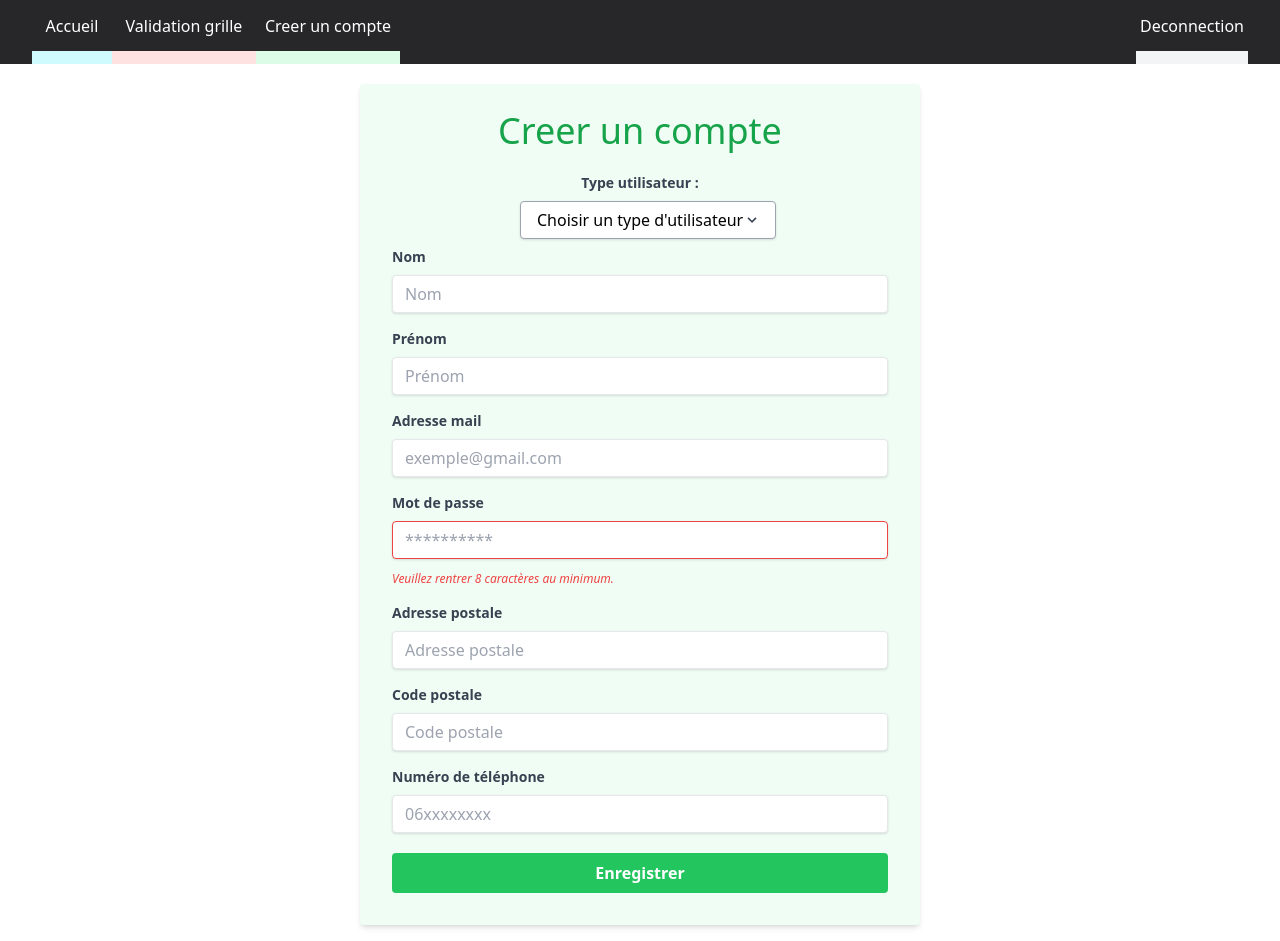
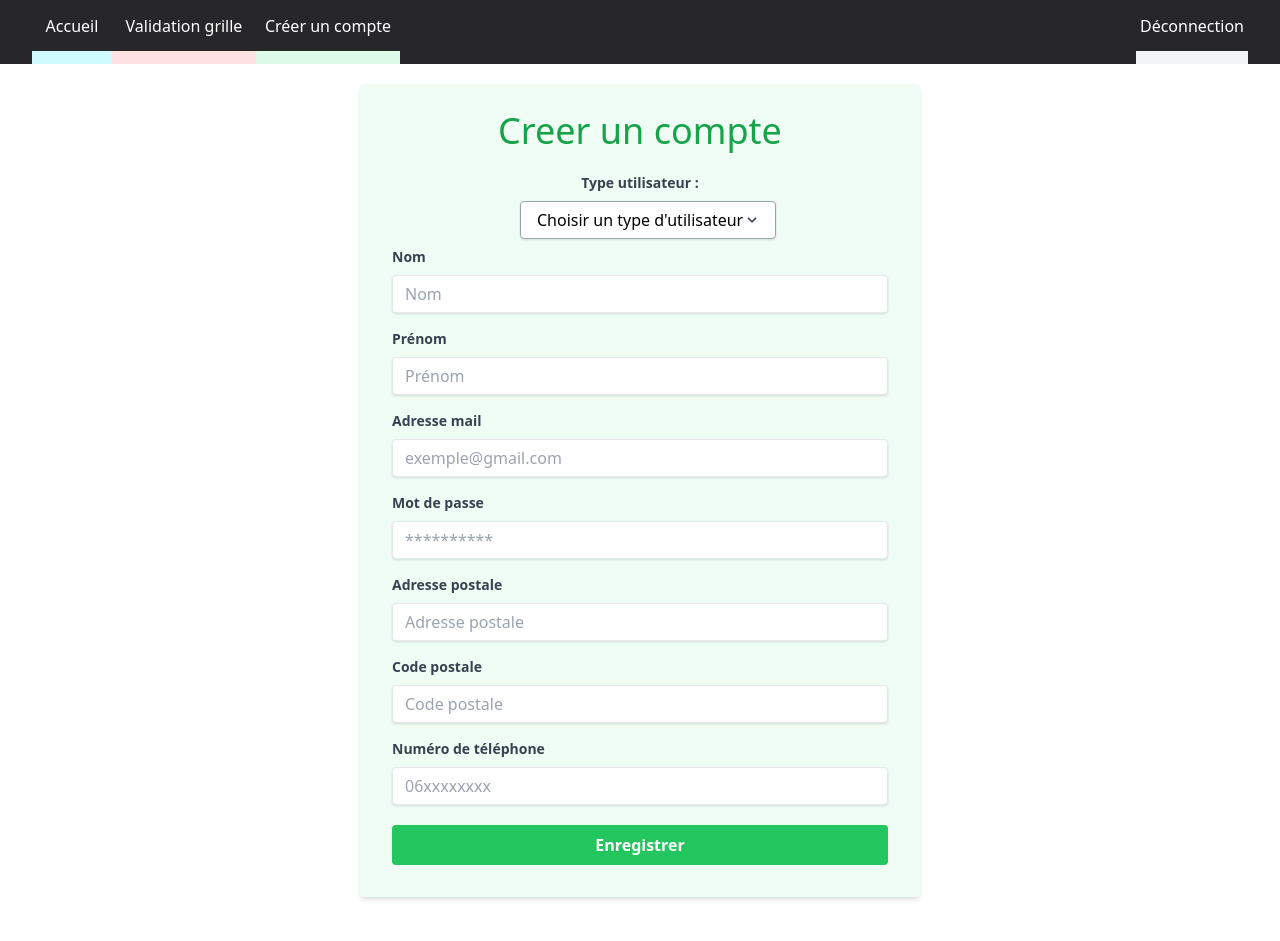
Before and after one commit to Blaccreed/Luddiag, a PHP site: page /index.php?uc=creer_compte in a window 1280 px wide. After the commit the page ends 900 px from the top, so only its background shows below. Run offline with PHP 8.4, Linux system fonts and the light colour scheme; some libraries are stand-ins or nearby versions.

Commit message:
Fin creation_compte + fix

```diff
--- a/View/Components/navbar_exposant.view.php
+++ b/View/Components/navbar_exposant.view.php
@@ -15,7 +15,7 @@
             <div class="flex flex-col h-16 w-28 hover:bg-zinc-700 mr-8 text-center">
                 <div class="h-[80%] flex flex-row justify-center items-center">
                     <a href="index.php?uc=deconnection">
-                        Deconnection
+                        Déconnection
                     </a>
                 </div>
                 <div class="bg-gray-100 h-[20%]"></div>
--- a/View/Components/navbar_organisateur.view.php
+++ b/View/Components/navbar_organisateur.view.php
@@ -22,7 +22,7 @@
         <div class="flex flex-col h-16 w-36 hover:bg-zinc-700">
             <div class="h-[80%] flex flex-row justify-center items-center">
                 <a href="index.php?uc=creer_compte">
-                    Creer un compte
+                    Créer un compte
                 </a>
             </div>
             <div class="bg-green-100 h-[20%]"></div>
@@ -33,7 +33,7 @@
             <div class="flex flex-col h-16 w-28 hover:bg-zinc-700 mr-8 text-center">
                 <div class="h-[80%] flex flex-row justify-center items-center">
                     <a href="index.php?uc=deconnection">
-                        Deconnection
+                        Déconnection
                     </a>
                 </div>
                 <div class="bg-gray-100 h-[20%]"></div>
--- a/View/Organisateur/Form/creation_compte.js
+++ b/View/Organisateur/Form/creation_compte.js
@@ -14,7 +14,7 @@ const handleChangeUser = (role) => {
     label.className = "block text-gray-700 text-sm font-bold mb-2";
     input.className = "shadow appearance-none border rounded w-full py-2 px-3 text-gray-700 leading-tight focus:outline-none focus:shadow-outline";
 
-    if(role == "Animateur")
+    if(role == "animateur")
     {
         input.name="stand"
         label.innerHTML = "Stand";
@@ -24,7 +24,7 @@ const handleChangeUser = (role) => {
         div.appendChild(input);
 
     }
-    else if(role == "Exposant")
+    else if(role == "exposant")
     {
         input.name="type_exposant"
         label.innerHTML = "Type exposant";
@@ -77,8 +77,14 @@ const deleteElement = () => {
     catch(e){}
 }
 
-const closeError = (error) => {
+const closeError = () => {
     //delete the div error
     const divError = document.getElementById('error');
     divError.remove();
 }
+
+const closeSuccess = () => {
+    //delete the div success
+    const divError = document.getElementById('success');
+    divError.remove();
+}
--- a/View/Organisateur/Form/creation_compte.view.php
+++ b/View/Organisateur/Form/creation_compte.view.php
@@ -6,7 +6,6 @@
     <script src="https://cdn.tailwindcss.com"></script>
     <script src="https://code.jquery.com/jquery-3.5.1.slim.min.js" integrity="sha384-DfXdz2htPH0lsSSs5nCTpuj/zy4C+OGpamoFVy38MVBnE+IbbVYUew+OrCXaRkfj" crossorigin="anonymous"></script>
     <meta name="viewport" content="width=device-width, inital-scale=1, shrink-to-fit=no">
-    <script type="text/javascript" src="../../../View/Organisateur/Form/creation_compte.js"></script>
     <script type="text/javascript" src="./View/Organisateur/Form/creation_compte.js"></script>
     <title>Inscription</title>
 </head>
@@ -22,6 +21,13 @@
             echo '<button onClick="closeError()" class="text-white float-right">X</button>';
         echo '</div>';
         unset($_SESSION['error']);
+    }
+    else if(isset($_SESSION['success'])) {
+        echo '<div id="success" class="bg-green-500 text-white p-2">';
+            echo $_SESSION['success'];
+            echo '<button onClick="closeSuccess()" class="text-white float-right">X</button>';
+        echo '</div>';
+        unset($_SESSION['success']);
     }
     ?>
 <div class="mt-5 grid items-center justify-center w-screen">
@@ -67,8 +73,7 @@
             <label class="block text-gray-700 text-sm font-bold mb-2">
                 Mot de passe
             </label>
-            <input name="mdp" class="shadow appearance-none border border-red-500 rounded w-full py-2 px-3 text-gray-700 mb-3 leading-tight focus:outline-none focus:shadow-outline" id="mdp" type="password" placeholder="**********">
-            <p class="text-red-500 text-xs italic">Veuillez rentrer 8 caractères au minimum.</p>
+            <input name="mdp" class="shadow appearance-none border rounded w-full py-2 px-3 text-gray-700 leading-tight focus:outline-none focus:shadow-outline" id="mdp" type="password" placeholder="**********">
         </div>
         <div class="mb-4">
             <label class="block text-gray-700 text-sm font-bold mb-2">
```
Also changed, not shown: View/Organisateur/Form/creation_compte_request.php (+7 -4 lines).
